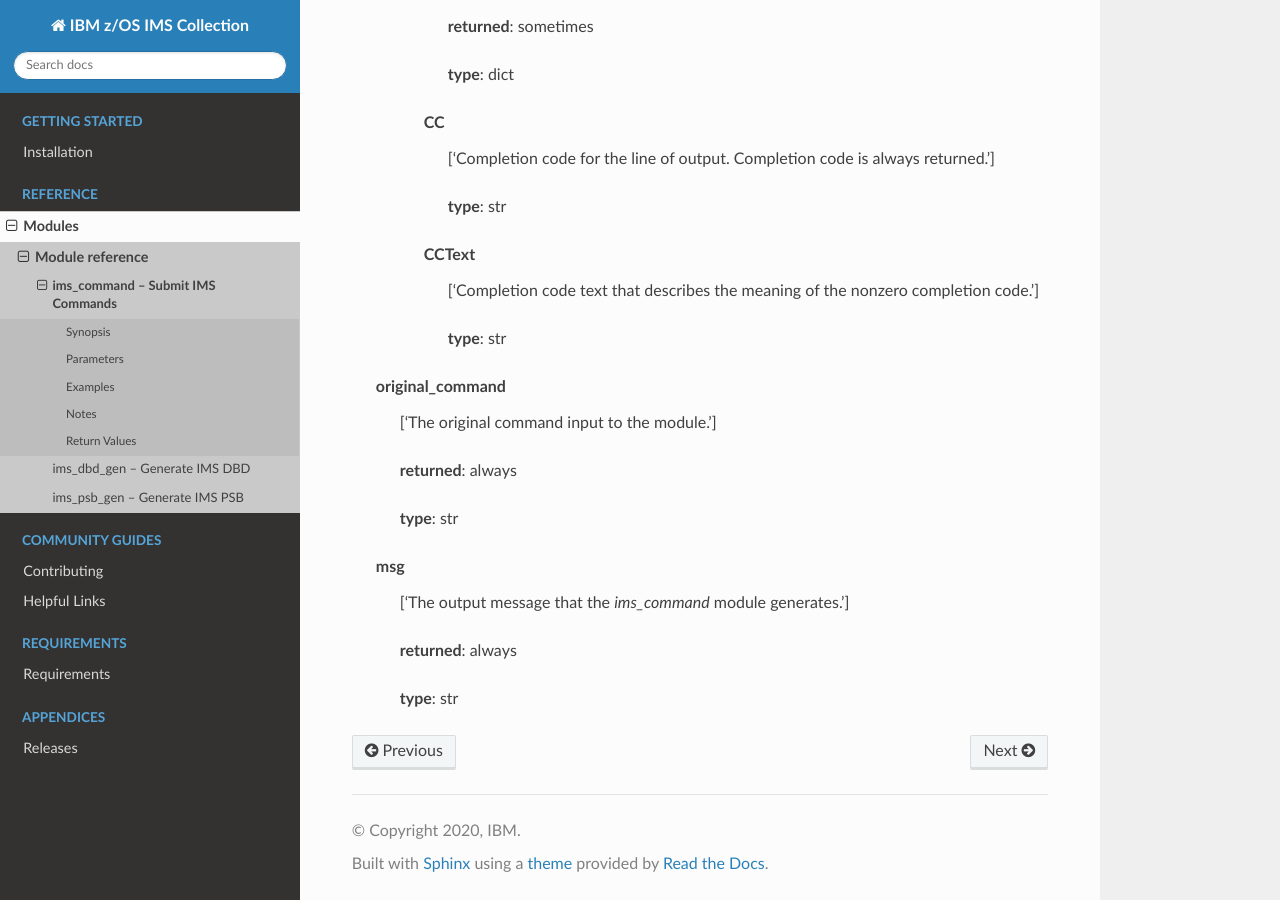
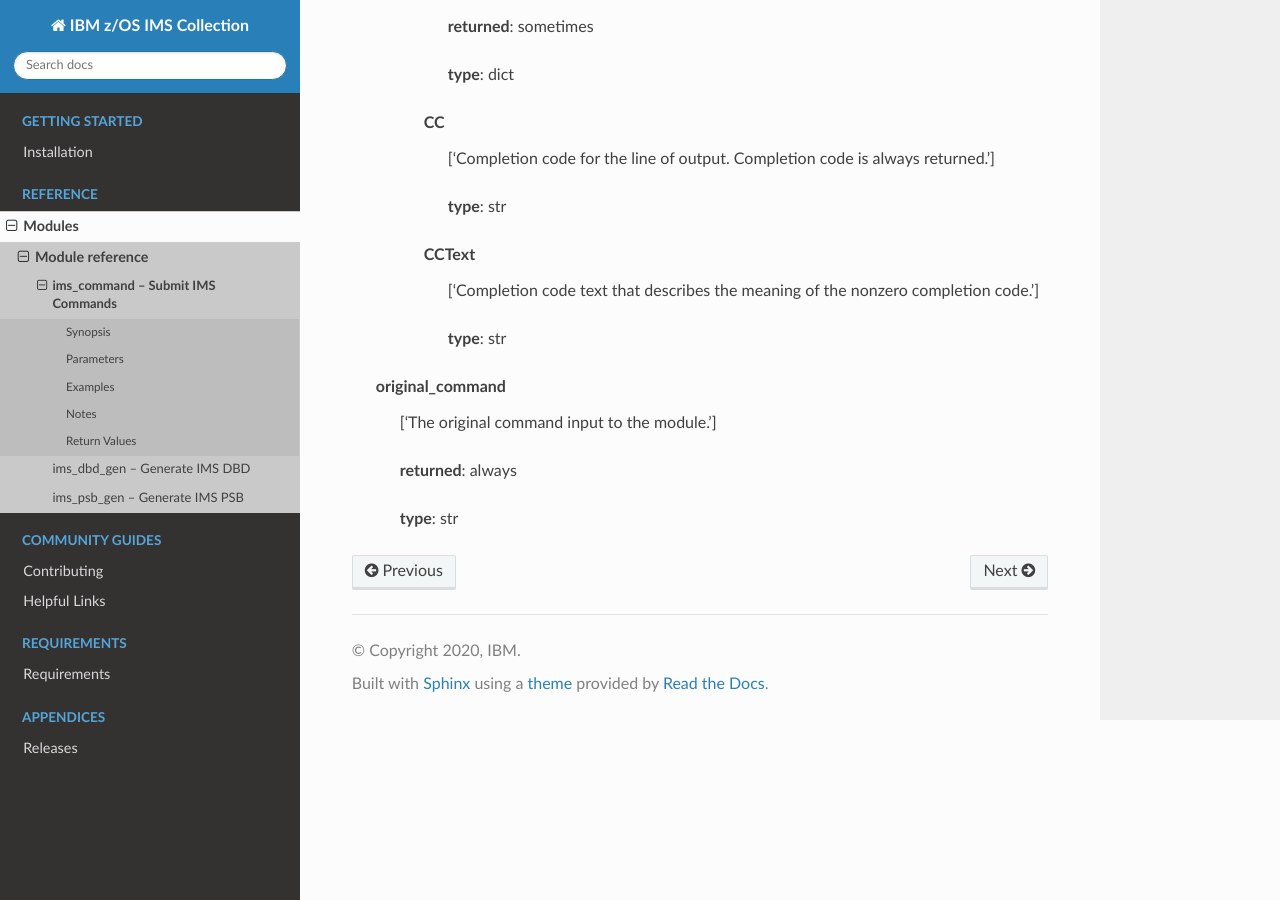
Before and after one commit to ansible-collections/ibm_zos_ims, a Sphinx documentation site: the page built from docs/source/modules/ims_command.rst, in a window 1280 px wide and 900 px high, scrolled down 4691 px. Built offline with Sphinx 7.4.7 and the Read the Docs theme 2.0.0, drawn with Linux system fonts in a browser that asks for light colours; pages that are not in the unit, such as notebooks, are missing from menus.

Commit message:
remove msg return parameter.

```diff
--- a/docs/source/modules/ims_command.rst
+++ b/docs/source/modules/ims_command.rst
@@ -342,14 +342,3 @@ Return Values
             | **returned**: always
 
             | **type**: str
-
-
-
-
-
-         msg
-            | ['The output message that the `ims_command` module generates.']
-
-            | **returned**: always
-
-            | **type**: str
```
Also changed, not shown: 1 other file.
